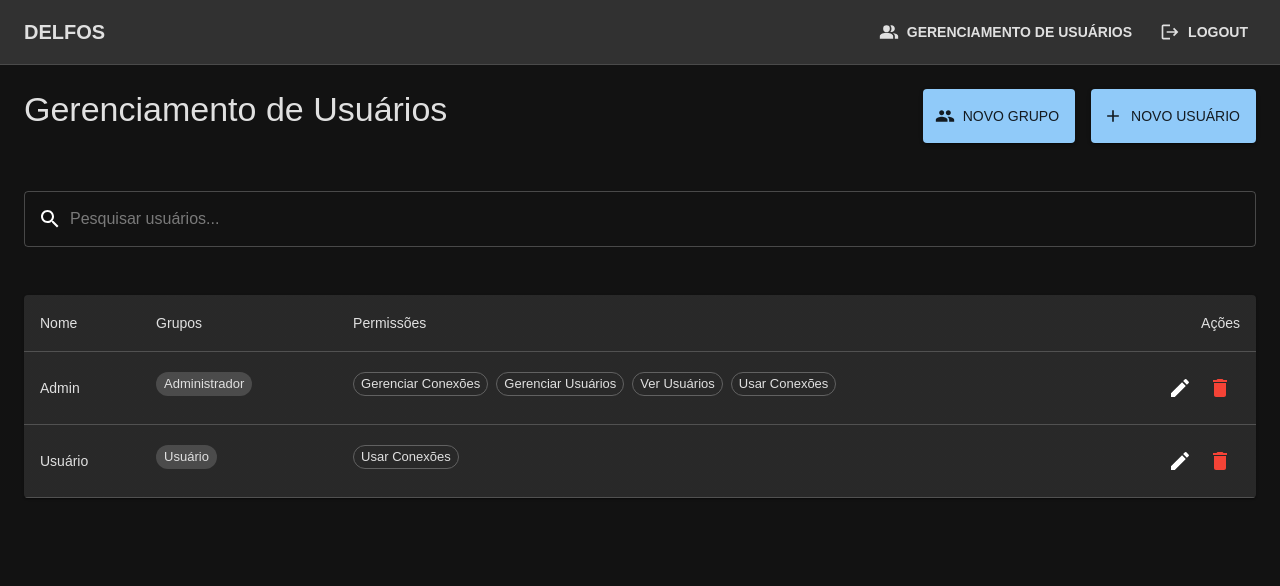
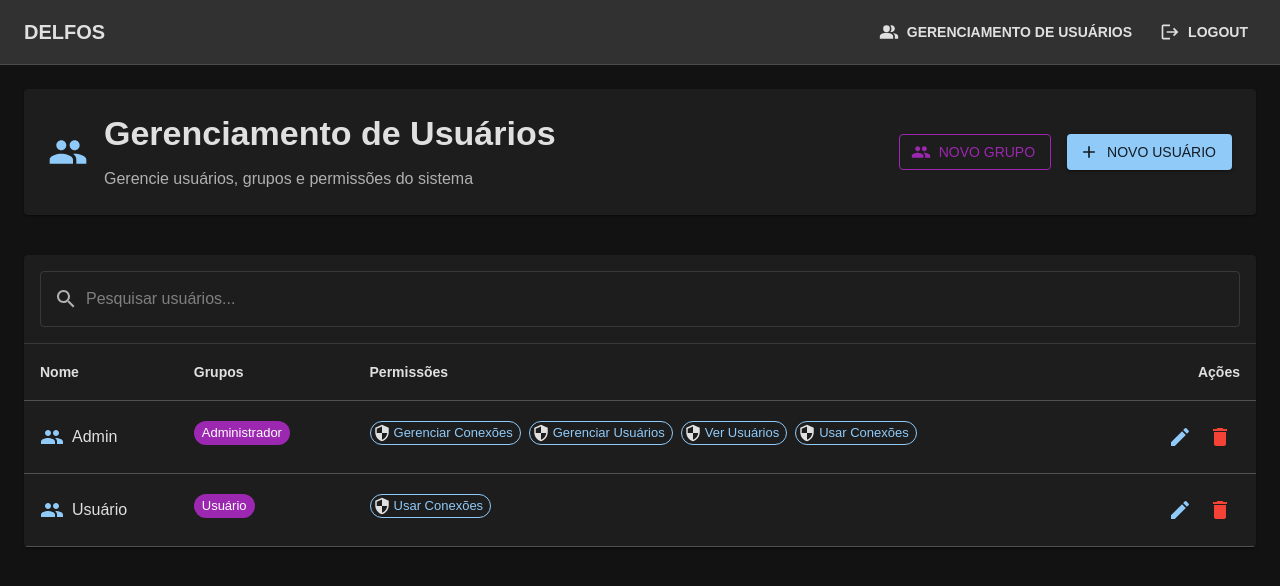
Before and after one commit to Rafael-Floriano/DELFOS, a React (Vite) app in the folder delfos-frontend/: page /user-management in a window 1280 px wide. Shown: the top 586 px of the page. Built offline with nearby package versions, Linux system fonts and the light colour scheme; sample sign-in values are in the browser's storage.

Commit message:
feat: enhance UserManagement page with improved UI components and search functionality

```diff
--- a/delfos-frontend/src/pages/UserManagement.tsx
+++ b/delfos-frontend/src/pages/UserManagement.tsx
@@ -19,6 +19,10 @@ import {
   Chip,
   Grid,
   InputAdornment,
+  Card,
+  CardContent,
+  Divider,
+  useTheme,
 } from '@mui/material';
 import {
   Add as AddIcon,
@@ -26,6 +30,8 @@ import {
   Edit as EditIcon,
   Delete as DeleteIcon,
   Group as GroupIcon,
+  People as PeopleIcon,
+  Security as SecurityIcon,
 } from '@mui/icons-material';
 import UserForm from '../components/UserManagement/UserForm';
 import GroupForm from '../components/UserManagement/GroupForm';
@@ -55,6 +61,7 @@ const defaultPermissions: Permission[] = [
 ];
 
 const UserManagement: React.FC = () => {
+  const theme = useTheme();
   const [users, setUsers] = useState<User[]>([]);
   const [groups, setGroups] = useState<PermissionGroup[]>([]);
   const [searchTerm, setSearchTerm] = useState('');
@@ -170,18 +177,43 @@ const UserManagement: React.FC = () => {
   );
 
   return (
-    <Box sx={{ p: 3 }}>
+    <Box sx={{ p: 3, maxWidth: '1400px', margin: '0 auto' }}>
       <Grid container spacing={3}>
         <Grid item xs={12}>
-          <Box sx={{ display: 'flex', justifyContent: 'space-between', mb: 3 }}>
-            <Typography variant="h4" component="h1" gutterBottom>
+          <Box sx={{
+            display: 'flex',
+            justifyContent: 'space-between',
+            alignItems: 'center',
+            mb: 2,
+            backgroundColor: theme.palette.background.paper,
+            p: 3,
+            borderRadius: 1,
+            boxShadow: theme.shadows[1],
+          }}>
+            <Box sx={{ display: 'flex', alignItems: 'center', gap: 2 }}>
+              <PeopleIcon sx={{ fontSize: 40, color: theme.palette.primary.main }} />
+              <Box>
+                <Typography variant="h4" component="h1" gutterBottom sx={{ fontWeight: 600 }}>
                   Gerenciamento de Usuários
                 </Typography>
+                <Typography variant="body1" color="text.secondary">
+                  Gerencie usuários, grupos e permissões do sistema
+                </Typography>
+              </Box>
+            </Box>
             <Box sx={{ display: 'flex', gap: 2 }}>
               <Button
-                variant="contained"
+                variant="outlined"
                 startIcon={<GroupIcon />}
                 onClick={handleCreateGroup}
+                sx={{
+                  borderColor: theme.palette.secondary.main,
+                  color: theme.palette.secondary.main,
+                  '&:hover': {
+                    borderColor: theme.palette.secondary.dark,
+                    backgroundColor: 'rgba(156,39,176,0.08)',
+                  },
+                }}
               >
                 Novo Grupo
               </Button>
@@ -189,6 +221,12 @@ const UserManagement: React.FC = () => {
                 variant="contained"
                 startIcon={<AddIcon />}
                 onClick={handleCreateUser}
+                sx={{
+                  backgroundColor: theme.palette.primary.main,
+                  '&:hover': {
+                    backgroundColor: theme.palette.primary.dark,
+                  },
+                }}
               >
                 Novo Usuário
               </Button>
@@ -197,6 +235,13 @@ const UserManagement: React.FC = () => {
         </Grid>
 
         <Grid item xs={12}>
+          <Box sx={{
+            backgroundColor: theme.palette.background.paper,
+            borderRadius: 1,
+            boxShadow: theme.shadows[1],
+            overflow: 'hidden',
+          }}>
+            <Box sx={{ p: 2, borderBottom: `1px solid ${theme.palette.divider}` }}>
               <TextField
                 fullWidth
                 variant="outlined"
@@ -206,29 +251,48 @@ const UserManagement: React.FC = () => {
                 InputProps={{
                   startAdornment: (
                     <InputAdornment position="start">
-                  <SearchIcon />
+                      <SearchIcon sx={{ color: theme.palette.text.secondary }} />
                     </InputAdornment>
                   ),
                 }}
-            sx={{ mb: 3 }}
+                sx={{
+                  '& .MuiOutlinedInput-root': {
+                    '& fieldset': {
+                      borderColor: theme.palette.divider,
+                    },
+                    '&:hover fieldset': {
+                      borderColor: theme.palette.primary.main,
+                    },
+                  },
+                }}
               />
-        </Grid>
-
-        <Grid item xs={12}>
-          <TableContainer component={Paper}>
+            </Box>
+            <TableContainer>
               <Table>
                 <TableHead>
                   <TableRow>
-                  <TableCell>Nome</TableCell>
-                  <TableCell>Grupos</TableCell>
-                  <TableCell>Permissões</TableCell>
-                  <TableCell align="right">Ações</TableCell>
+                    <TableCell sx={{ fontWeight: 600 }}>Nome</TableCell>
+                    <TableCell sx={{ fontWeight: 600 }}>Grupos</TableCell>
+                    <TableCell sx={{ fontWeight: 600 }}>Permissões</TableCell>
+                    <TableCell align="right" sx={{ fontWeight: 600 }}>Ações</TableCell>
                   </TableRow>
                 </TableHead>
                 <TableBody>
                   {filteredUsers.map((user) => (
-                  <TableRow key={user.id}>
-                    <TableCell>{user.name}</TableCell>
+                    <TableRow
+                      key={user.id}
+                      sx={{
+                        '&:hover': {
+                          backgroundColor: 'rgba(144, 202, 249, 0.08)',
+                        },
+                      }}
+                    >
+                      <TableCell>
+                        <Box sx={{ display: 'flex', alignItems: 'center', gap: 1 }}>
+                          <PeopleIcon sx={{ color: theme.palette.primary.main }} />
+                          <Typography>{user.name}</Typography>
+                        </Box>
+                      </TableCell>
                       <TableCell>
                         {user.groups.map((groupId) => {
                           const group = groups.find(g => g.id === groupId);
@@ -237,7 +301,12 @@ const UserManagement: React.FC = () => {
                               key={groupId}
                               label={group.name}
                               size="small"
-                            sx={{ mr: 1, mb: 1 }}
+                              sx={{
+                                mr: 1,
+                                mb: 1,
+                                backgroundColor: theme.palette.secondary.main,
+                                color: theme.palette.secondary.contrastText,
+                              }}
                             />
                           ) : null;
                         })}
@@ -251,18 +320,37 @@ const UserManagement: React.FC = () => {
                               label={permission.name}
                               size="small"
                               variant="outlined"
-                            sx={{ mr: 1, mb: 1 }}
+                              icon={<SecurityIcon />}
+                              sx={{
+                                mr: 1,
+                                mb: 1,
+                                borderColor: theme.palette.primary.main,
+                                color: theme.palette.primary.main,
+                              }}
                             />
                           ) : null;
                         })}
                       </TableCell>
                       <TableCell align="right">
-                      <IconButton onClick={() => handleEditUser(user)}>
+                        <IconButton
+                          onClick={() => handleEditUser(user)}
+                          sx={{
+                            color: theme.palette.primary.main,
+                            '&:hover': {
+                              backgroundColor: 'rgba(144, 202, 249, 0.08)',
+                            },
+                          }}
+                        >
                           <EditIcon />
                         </IconButton>
                         <IconButton
                           color="error"
                           onClick={() => handleDeleteUser(user.id)}
+                          sx={{
+                            '&:hover': {
+                              backgroundColor: 'rgba(211, 47, 47, 0.08)',
+                            },
+                          }}
                         >
                           <DeleteIcon />
                         </IconButton>
@@ -272,15 +360,34 @@ const UserManagement: React.FC = () => {
                 </TableBody>
               </Table>
             </TableContainer>
+          </Box>
         </Grid>
       </Grid>
 
       {/* Dialog para criar/editar usuário */}
-      <Dialog open={openUserDialog} onClose={() => setOpenUserDialog(false)} maxWidth="md" fullWidth>
-        <DialogTitle>
+      <Dialog
+        open={openUserDialog}
+        onClose={() => setOpenUserDialog(false)}
+        maxWidth="md"
+        fullWidth
+        PaperProps={{
+          sx: {
+            backgroundColor: theme.palette.background.paper,
+          },
+        }}
+      >
+        <DialogTitle sx={{
+          borderBottom: `1px solid ${theme.palette.divider}`,
+          pb: 2,
+        }}>
+          <Box sx={{ display: 'flex', alignItems: 'center', gap: 1 }}>
+            <PeopleIcon sx={{ color: theme.palette.primary.main }} />
+            <Typography variant="h6">
               {selectedUser ? 'Editar Usuário' : 'Novo Usuário'}
+            </Typography>
+          </Box>
         </DialogTitle>
-        <DialogContent>
+        <DialogContent sx={{ pt: 3 }}>
           <UserForm
             user={selectedUser}
             groups={groups}
@@ -288,29 +395,95 @@ const UserManagement: React.FC = () => {
             onChange={(data) => setUserFormData(data)}
           />
         </DialogContent>
-        <DialogActions>
-          <Button onClick={() => setOpenUserDialog(false)}>Cancelar</Button>
-          <Button variant="contained" color="primary" onClick={handleSaveUser}>
+        <DialogActions sx={{
+          borderTop: `1px solid ${theme.palette.divider}`,
+          pt: 2,
+          px: 3,
+        }}>
+          <Button
+            onClick={() => setOpenUserDialog(false)}
+            sx={{
+              color: theme.palette.text.secondary,
+              '&:hover': {
+                backgroundColor: 'rgba(255, 255, 255, 0.08)',
+              },
+            }}
+          >
+            Cancelar
+          </Button>
+          <Button
+            variant="contained"
+            color="primary"
+            onClick={handleSaveUser}
+            sx={{
+              backgroundColor: theme.palette.primary.main,
+              '&:hover': {
+                backgroundColor: theme.palette.primary.dark,
+              },
+            }}
+          >
             Salvar
           </Button>
         </DialogActions>
       </Dialog>
 
       {/* Dialog para criar/editar grupo */}
-      <Dialog open={openGroupDialog} onClose={() => setOpenGroupDialog(false)} maxWidth="md" fullWidth>
-        <DialogTitle>
+      <Dialog
+        open={openGroupDialog}
+        onClose={() => setOpenGroupDialog(false)}
+        maxWidth="md"
+        fullWidth
+        PaperProps={{
+          sx: {
+            backgroundColor: theme.palette.background.paper,
+          },
+        }}
+      >
+        <DialogTitle sx={{
+          borderBottom: `1px solid ${theme.palette.divider}`,
+          pb: 2,
+        }}>
+          <Box sx={{ display: 'flex', alignItems: 'center', gap: 1 }}>
+            <GroupIcon sx={{ color: theme.palette.secondary.main }} />
+            <Typography variant="h6">
               {selectedGroup ? 'Editar Grupo' : 'Novo Grupo'}
+            </Typography>
+          </Box>
         </DialogTitle>
-        <DialogContent>
+        <DialogContent sx={{ pt: 3 }}>
           <GroupForm
             group={selectedGroup}
             permissions={defaultPermissions}
             onChange={(data) => setGroupFormData(data)}
           />
         </DialogContent>
-        <DialogActions>
-          <Button onClick={() => setOpenGroupDialog(false)}>Cancelar</Button>
-          <Button variant="contained" color="primary" onClick={handleSaveGroup}>
+        <DialogActions sx={{
+          borderTop: `1px solid ${theme.palette.divider}`,
+          pt: 2,
+          px: 3,
+        }}>
+          <Button
+            onClick={() => setOpenGroupDialog(false)}
+            sx={{
+              color: theme.palette.text.secondary,
+              '&:hover': {
+                backgroundColor: 'rgba(255, 255, 255, 0.08)',
+              },
+            }}
+          >
+            Cancelar
+          </Button>
+          <Button
+            variant="contained"
+            color="secondary"
+            onClick={handleSaveGroup}
+            sx={{
+              backgroundColor: theme.palette.secondary.main,
+              '&:hover': {
+                backgroundColor: theme.palette.secondary.dark,
+              },
+            }}
+          >
             Salvar
           </Button>
         </DialogActions>
```
Lines whose indentation alone changed are shown as unchanged.
